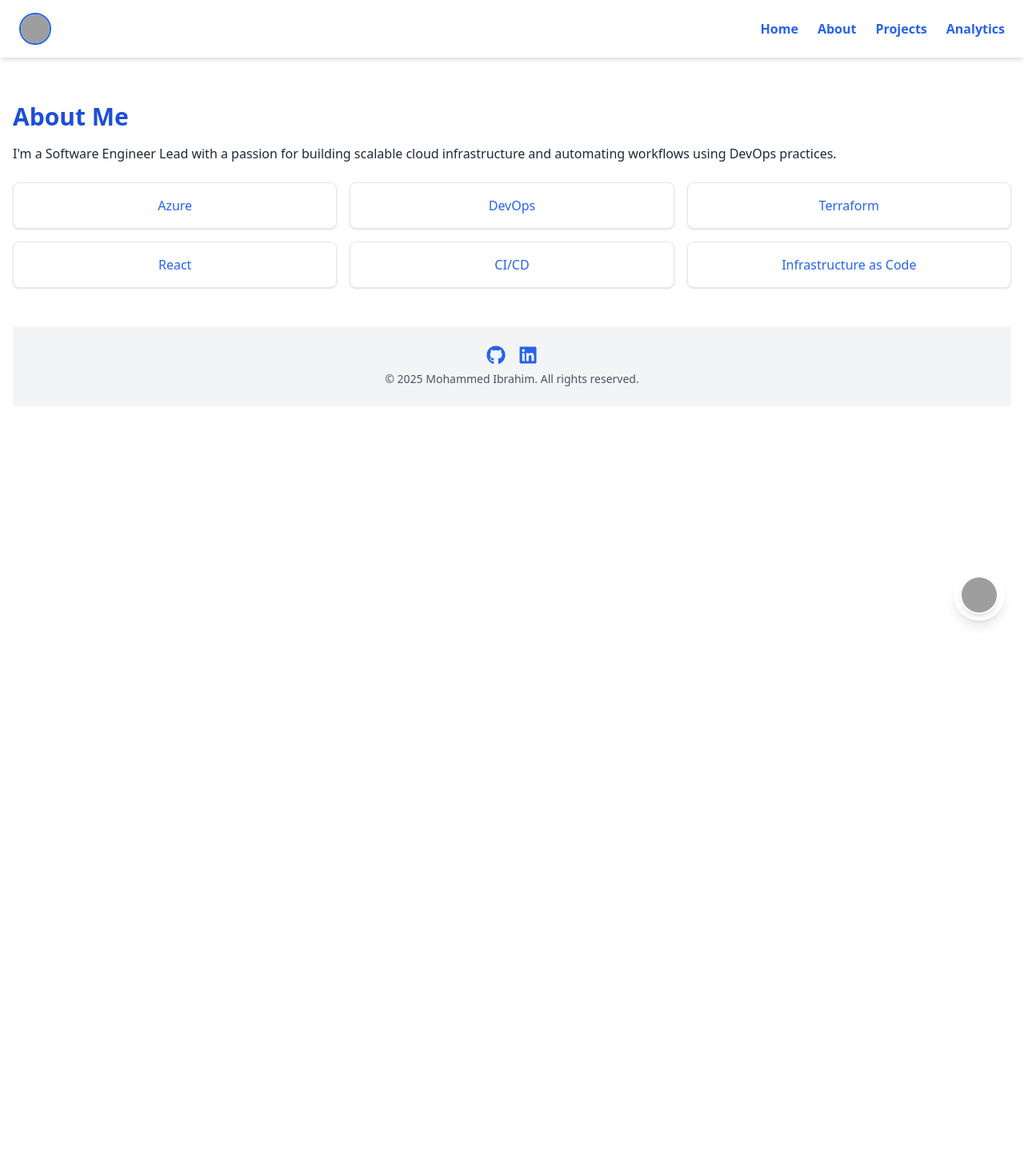
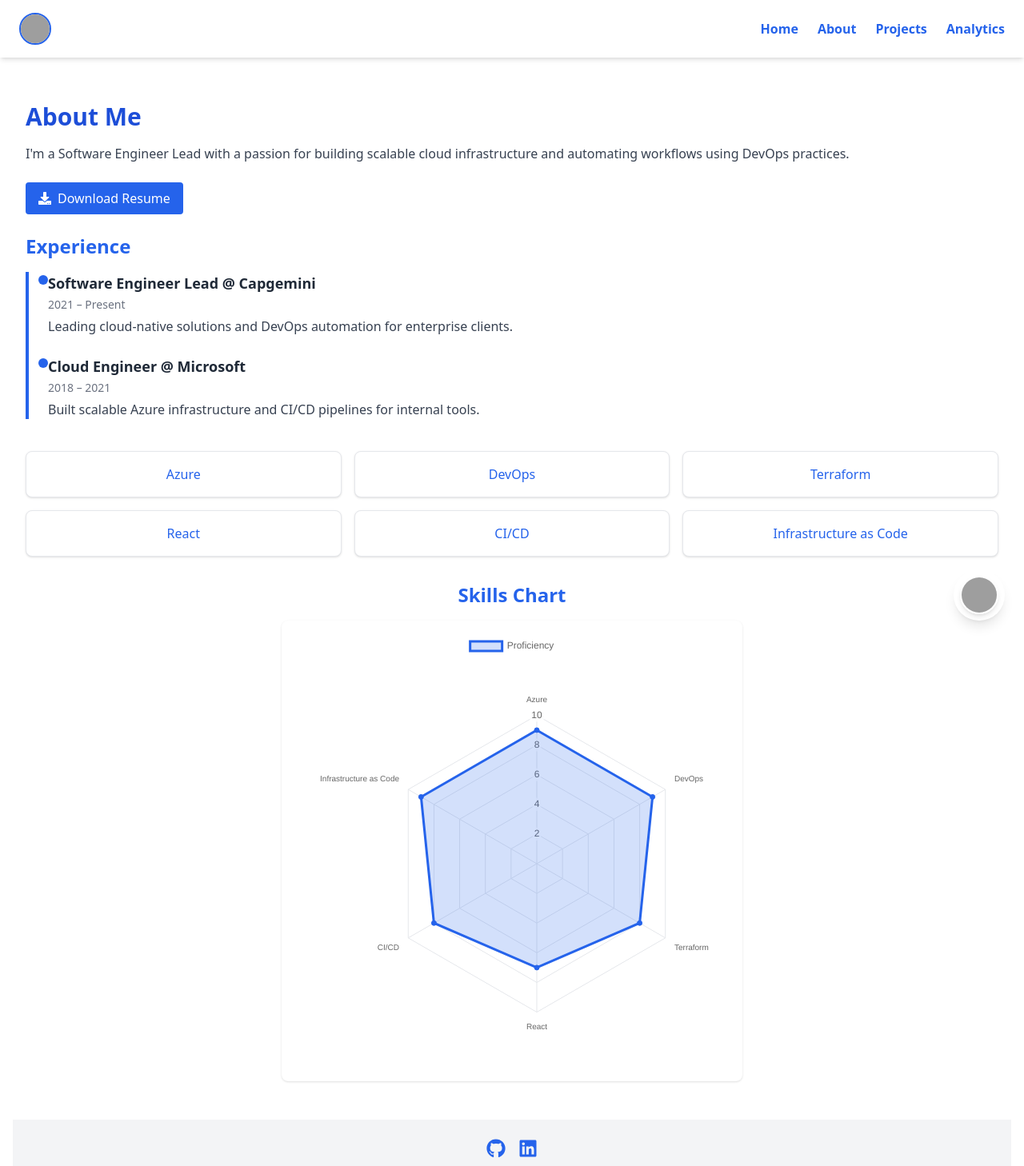
Before and after one commit to Githup-action-project/Azure-Static-Portfolio-Site-, a React (Vite) app: page /about in a window 1280 px wide. Shown: the top 1458 px of the page at 80% size. Before the commit the page ends 800 px from the top, so only its background shows below. Built offline with nearby package versions, Linux system fonts and the light colour scheme; grey boxes are pictures that could not be loaded.

Commit message:
Radar Chart upgrade

```diff
--- a/src/pages/About.jsx
+++ b/src/pages/About.jsx
@@ -1,21 +1,139 @@
+
 import React from "react";
+import { Radar } from "react-chartjs-2";
+import { FaDownload } from "react-icons/fa";
+import {
+  Chart as ChartJS,
+  RadialLinearScale,
+  PointElement,
+  LineElement,
+  Filler,
+  Tooltip,
+  Legend
+} from "chart.js";
+
+ChartJS.register(RadialLinearScale, PointElement, LineElement, Filler, Tooltip, Legend);
 
 function About() {
+  const experience = [
+    {
+      role: "Software Engineer Lead",
+      company: "Capgemini",
+      period: "2021 – Present",
+      description: "Leading cloud-native solutions and DevOps automation for enterprise clients."
+    },
+    {
+      role: "Cloud Engineer",
+      company: "Microsoft",
+      period: "2018 – 2021",
+      description: "Built scalable Azure infrastructure and CI/CD pipelines for internal tools."
+    }
+  ];
+
+  const skills = ["Azure", "DevOps", "Terraform", "React", "CI/CD", "Infrastructure as Code"];
+  const proficiency = [9, 9, 8, 7, 8, 9];
+
+  const radarData = {
+    labels: skills,
+    datasets: [
+      {
+        label: "Proficiency",
+        data: proficiency,
+        backgroundColor: "rgba(37, 99, 235, 0.2)", // Tailwind blue-600
+        borderColor: "rgba(37, 99, 235, 1)",
+        pointBackgroundColor: "rgba(37, 99, 235, 1)"
+      }
+    ]
+  };
+
+  const radarOptions = {
+    responsive: true,
+    plugins: {
+      legend: { display: true },
+      tooltip: {
+        callbacks: {
+          label: (context) => `${context.label}: ${context.formattedValue}/10`
+        }
+      }
+    },
+    scales: {
+      r: {
+        min: 0,
+        max: 10,
+        ticks: { stepSize: 2 },
+        grid: { color: "#e5e7eb" },
+        angleLines: { color: "#e5e7eb" }
+      }
+    },
+    animation: {
+      duration: 1500,
+      easing: "easeOutBounce"
+    }
+  };
+
   return (
-    <section id="about" className="my-12 animate-fadeIn">
-      <h2 className="text-3xl font-semibold text-blue-700 mb-4">About Me</h2>
-      <p className="text-gray-800 mb-6">
+    <section
+      id="about"
+      className="my-12 animate-fadeIn bg-white dark:bg-gray-900 text-gray-800 dark:text-gray-100 px-4"
+    >
+      <h2 className="text-3xl font-semibold text-blue-700 dark:text-blue-400 mb-4">About Me</h2>
+      <p className="text-gray-700 dark:text-gray-200 mb-6">
         I'm a Software Engineer Lead with a passion for building scalable cloud infrastructure and automating workflows using DevOps practices.
       </p>
+
+
+{/* ✅ Resume Download Button */}
+      <div className="mb-6">
+        <a
+          href="/resume.pdf"
+          download
+          className="inline-flex items-center bg-blue-600 text-white px-4 py-2 rounded hover:bg-blue-700 transition"
+        >
+          <FaDownload className="mr-2" />
+          Download Resume
+        </a>
+      </div>
+
+
+
+
+{/* Experience Timeline */}
+      <div className="mb-10">
+        <h3 className="text-2xl font-semibold text-blue-600 dark:text-blue-300 mb-4">Experience</h3>
+        <ul className="border-l-4 border-blue-600 dark:border-blue-400 pl-6 space-y-6">
+          {experience.map((item, index) => (
+            <li key={index} className="relative">
+              <div className="absolute -left-3 top-1 w-3 h-3 bg-blue-600 dark:bg-blue-400 rounded-full"></div>
+              <h4 className="text-lg font-bold">{item.role} @ {item.company}</h4>
+              <span className="text-sm text-gray-500 dark:text-gray-400">{item.period}</span>
+              <p className="text-gray-700 dark:text-gray-300 mt-1">{item.description}</p>
+            </li>
+          ))}
+        </ul>
+      </div>
+
+      {/* Skills Grid */}
       <div className="grid grid-cols-2 md:grid-cols-3 gap-4">
-        {['Azure', 'DevOps', 'Terraform', 'React', 'CI/CD', 'Infrastructure as Code'].map(skill => (
-          <div key={skill} className="bg-white border border-gray-200 rounded-lg p-4 text-center shadow hover:shadow-lg transition">
-            <span className="text-blue-600 font-medium">{skill}</span>
+        {skills.map(skill => (
+          <div
+            key={skill}
+            className="bg-white dark:bg-gray-800 border border-gray-200 dark:border-gray-700 rounded-lg p-4 text-center shadow hover:shadow-lg transition"
+          >
+            <span className="text-blue-600 dark:text-blue-400 font-medium">{skill}</span>
           </div>
         ))}
+      </div>
+
+      {/* ✅ Interactive Radar Chart */}
+      <div className="mt-8 text-center">
+        <h3 className="text-2xl font-semibold text-blue-600 dark:text-blue-300 mb-4">Skills Chart</h3>
+        <div className="max-w-xl mx-auto bg-white dark:bg-gray-800 p-4 rounded-lg shadow">
+          <Radar data={radarData} options={radarOptions} />
+        </div>
       </div>
     </section>
   );
 }
 
+
 export default About;
```
Also changed, not shown: src/assets/skills_chart.png (added), 1 other file (tests, documents, lock files or other folders).
